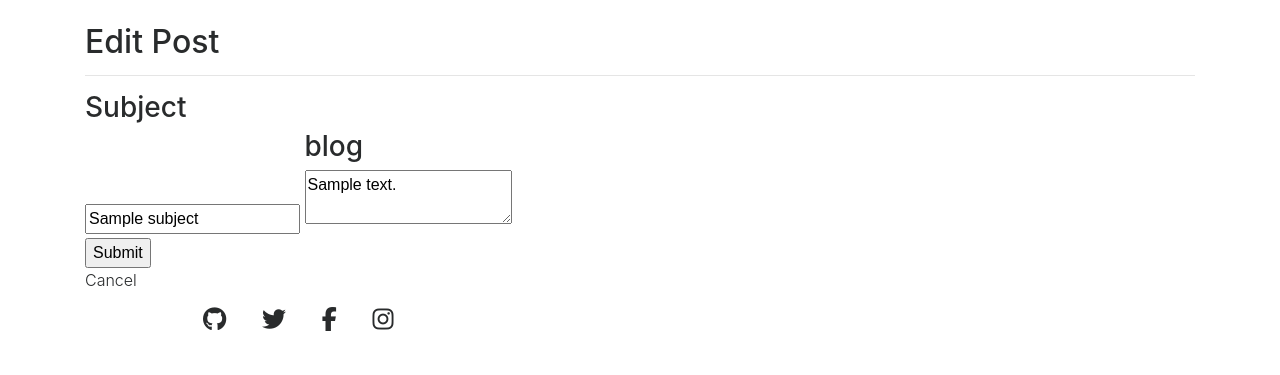
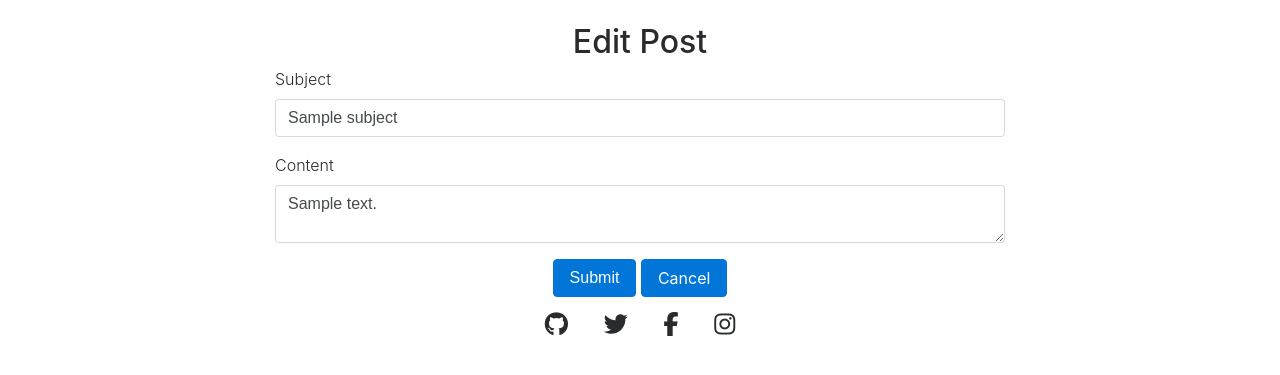
Before and after one commit to Jormangandur/udacity-fsnd-multi-user-blog, a Python web app: template templates/edit.html.j2 in a window 1280 px wide. Shown: the part 66-441 px from the top of the page. Run offline with Jinja, Linux system fonts and the light colour scheme; the template is opened without the code that fills it: most values are stand-ins (such as "Sample title", 1, 10 or a date in 2020); some libraries are stand-ins or nearby versions.

Commit message:
Style editpost page

```diff
--- a/templates/edit.html.j2
+++ b/templates/edit.html.j2
@@ -1,14 +1,38 @@
 {% extends "base.html.j2" %}
 
 {% block content %}
-<h2>Edit Post</h2>
-<hr>
-
-  <form class="editpost" method="post">
+<div class="row">
+  <div class="col-md-12">
+    <h2 class="text-center">Edit Post</h2>
+  </div>
+</div>
+<div class="row">
+    <div class="col-xs-12 col-sm-8 offset-sm-2">
+      <form class="form-editpost" method="post">
+        <div class="form-group">
+          <label for="subjectInput">Subject</label>
+          <input class="form-control" id="subjectInput" type="text" value="{{subject}}" name="subject" placeholder="Witty title here..." required>
+          <input type="hidden" name="post_id" value="{{post.key().id()}}">
+        </div>
+        <div class="form-group">
+          <label for="contentInput">Content</label>
+          <textarea class="form-control post-content" id="contentInput" name="content"placeholder="Your wise words here" required>{{content}}</textarea>
+        </div>
+        {% if error %}
+          <div class="alert alert-danger"><strong>Woops! </strong>{{error}}</div>
+        {% endif %}
+        <div class="text-center">
+          <button type="submit" class="btn btn-primary">Submit</button>
+          <a class="btn btn-primary" href="/blog/{{post.key().id()}}">Cancel</a>
+        </div>
+      </form>
+    </div>
+</div>
+  <!-- <form class="editpost" method="post">
     <label>
       <h3>Subject</h3>
       <input type="text" name="subject" value="{{subject}}">
-      <input type="hidden" name="post_id" value="{{post.key().id()}}"
+      <input type="hidden" name="post_id" value="{{post.key().id()}}">
     </label>
     <label>
       <h3>blog</h3>
@@ -21,5 +45,5 @@
   </form>
   <div >
     <a href="/blog/{{post.key().id()}}">Cancel</a>
-  </div>
+  </div> -->
 {% endblock %}
```
